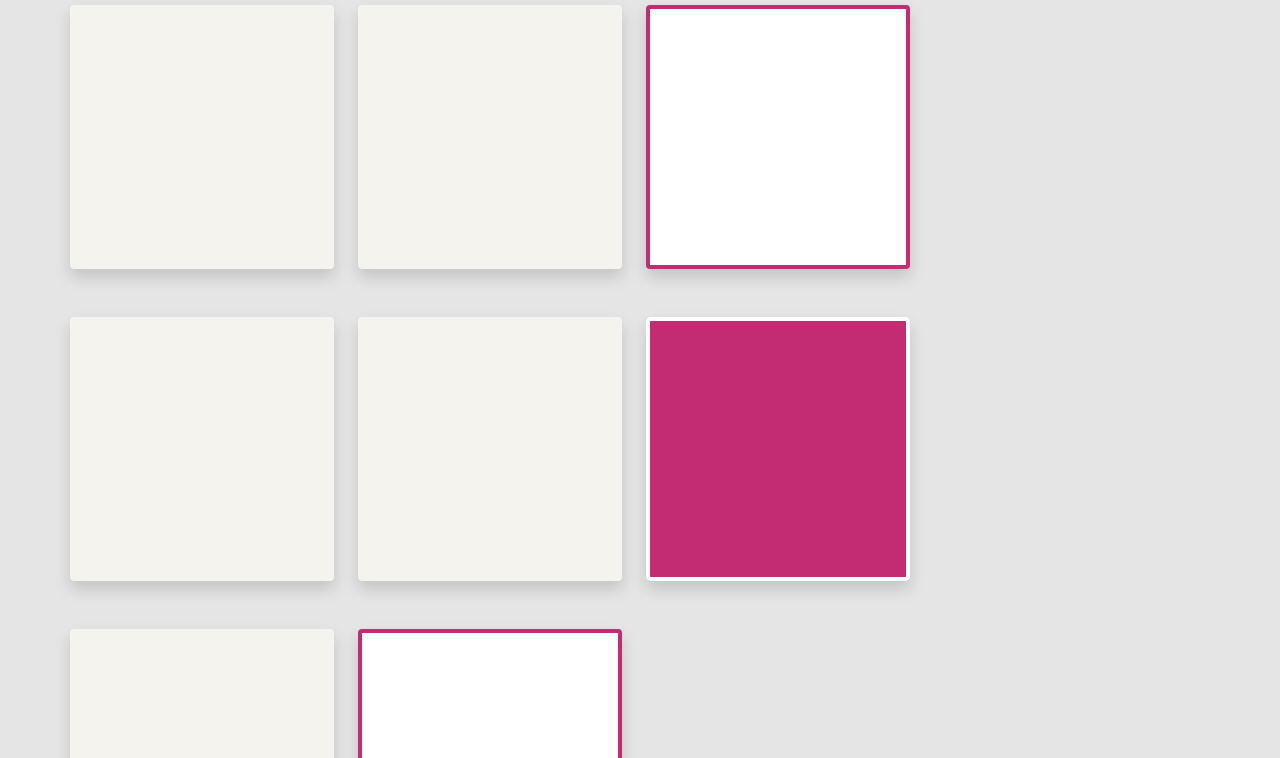
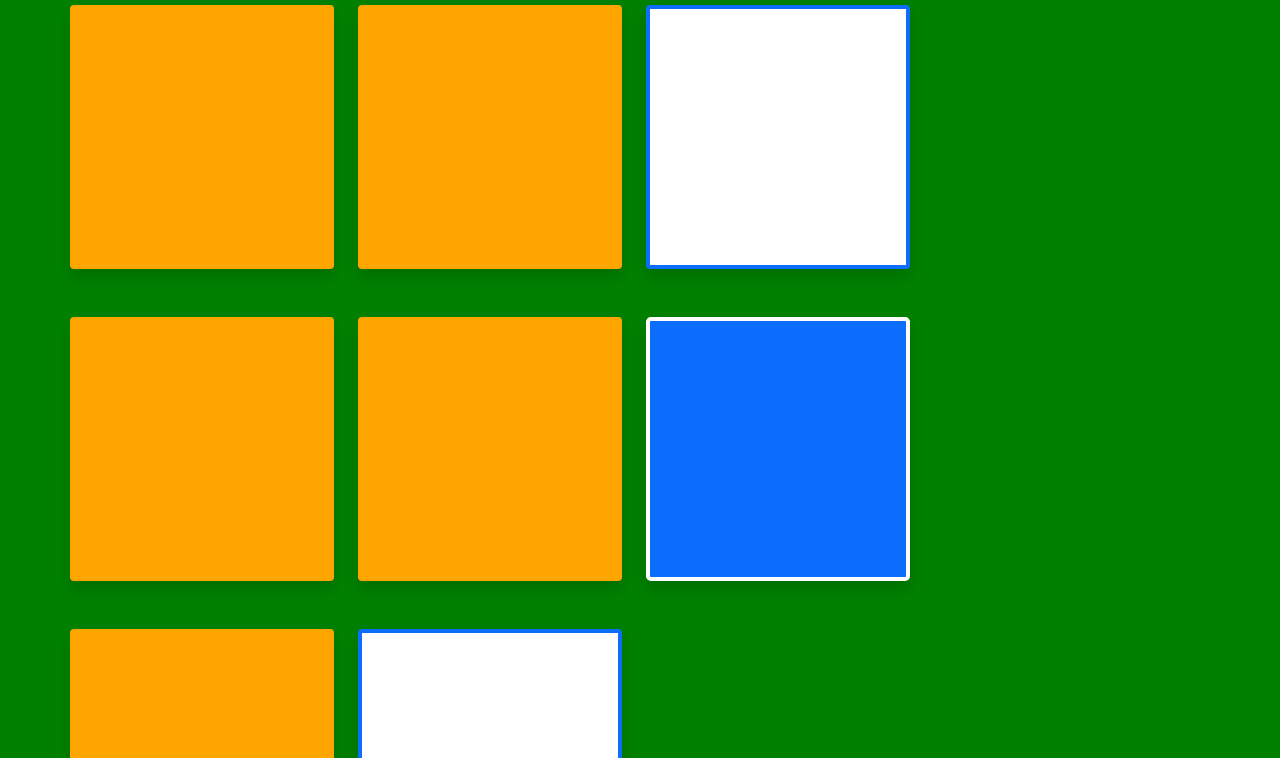
Before and after one commit to BlixDyrseth/ingrid-dyrseth-css-frameworks-ma1, a plain HTML site: page index.html in a window 1280 px wide. Shown: the part 203-961 px from the top of the page. Drawn offline with nearby package versions, Linux system fonts and the light colour scheme; files that its build step writes are made by us from their sources.

Commit message:
Everything is butt

```diff
--- a/sass/partials/_custom.scss
+++ b/sass/partials/_custom.scss
@@ -1,3 +1,6 @@
-$primary: #c32c72;
+/*$primary: #c32c72;
 $secondary: #e5e5e5;
-$light: #f4f3ee;
+$light: #f4f3ee;*/
+
+$secondary: green;
+$light: orange;
```
